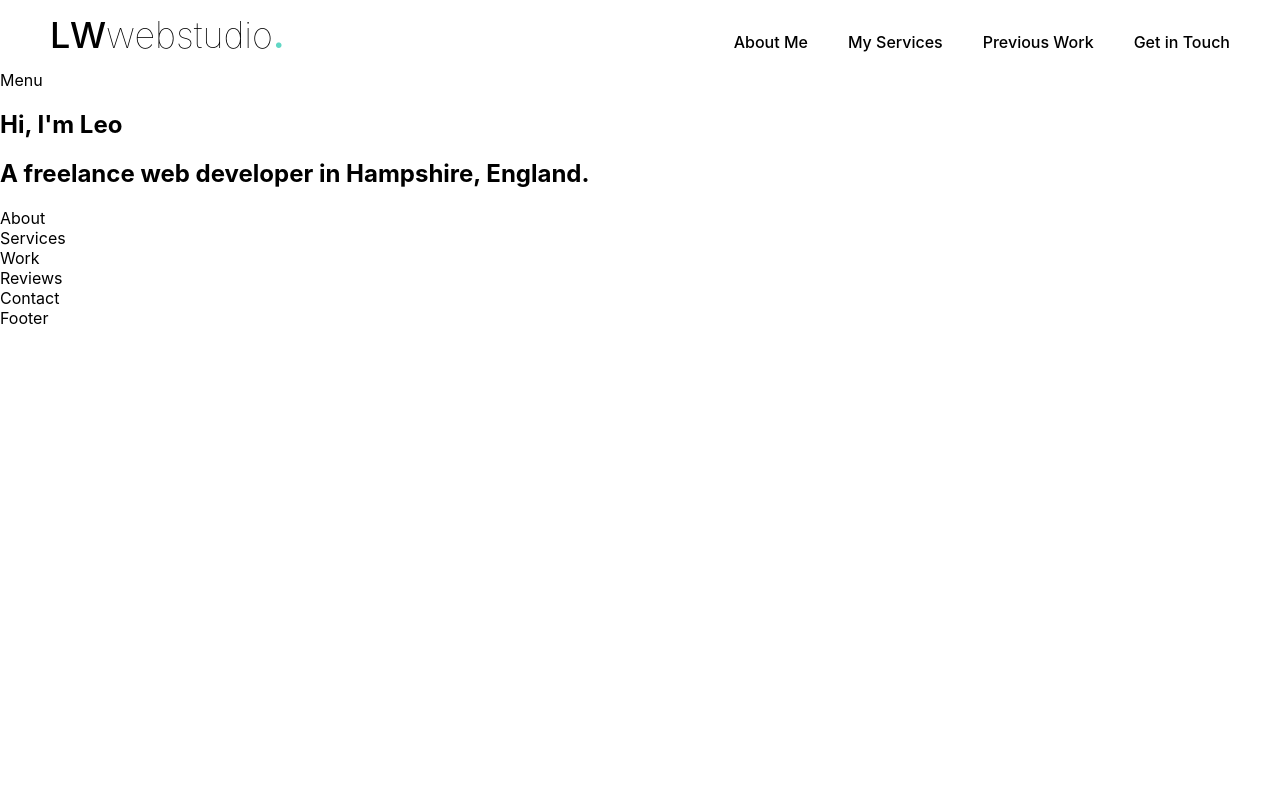
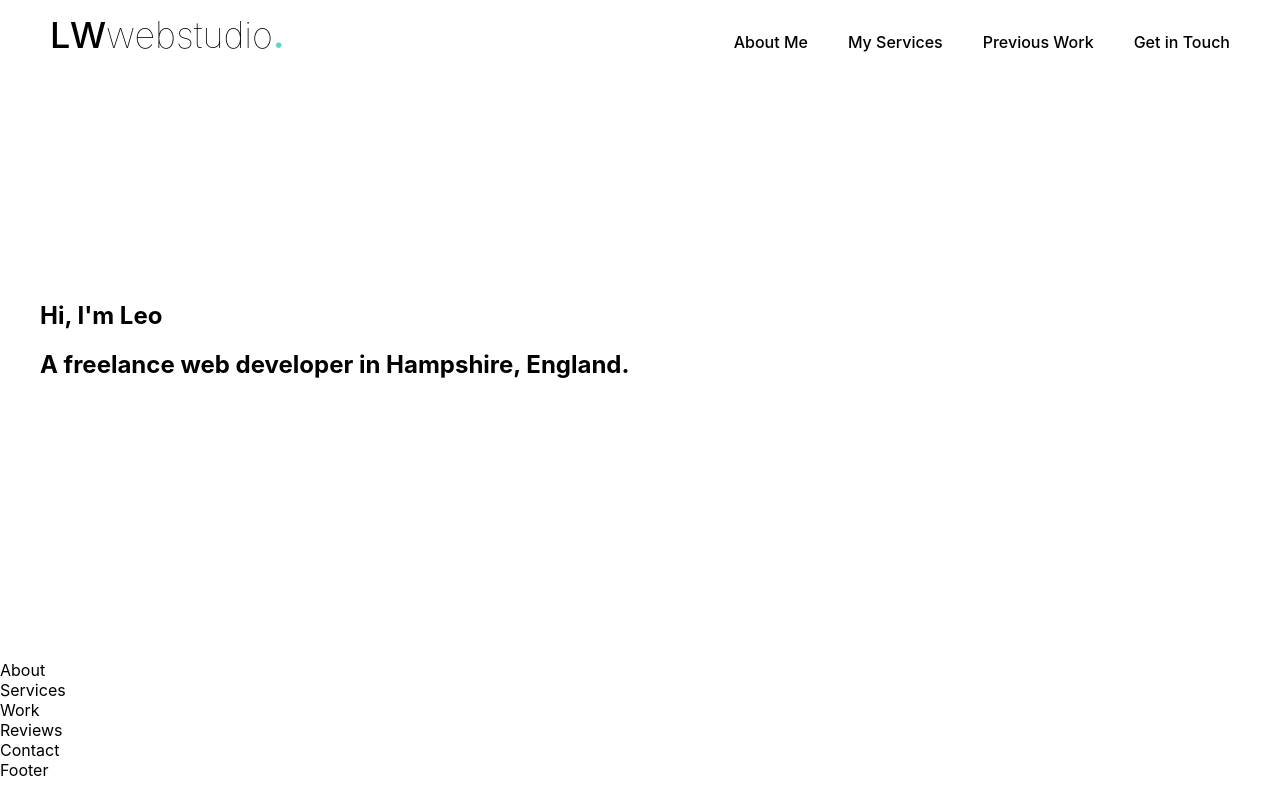
Before and after one commit to leoarthurwall/LW-Website, a React (Create React App) app: page / in a window 1280 px wide. Built offline with nearby package versions, Linux system fonts and the light colour scheme.

Commit message:
Home - set up the layout positioning of the home section

```diff
--- a/src/Components/Home/Home.js
+++ b/src/Components/Home/Home.js
@@ -3,7 +3,8 @@ import styles from "./Home.module.css";
 
 const Home = () => {
   return (
-    <section className={styles.container}>
+    <section className={styles.home}>
+      <div className={styles.container}>
         <div className={styles.textBox}>
           <h1 className={styles.name}>Hi, I'm Leo</h1>
           <h1 className={styles.role}>
@@ -11,6 +12,7 @@ const Home = () => {
             <span className={styles.accent}>.</span>
           </h1>
         </div>
+      </div>
     </section>
   );
 };
--- a/src/Components/Home/Home.module.css
+++ b/src/Components/Home/Home.module.css
@@ -1,3 +1,18 @@
+.home {
+  height: 80vh;
+  width: 100%;
+
+  display: flex;
+  justify-content: center;
+  align-items: center;
+}
 .container {
+  height: 100%;
+  width: 100%;
+  max-width: 1200px;
 
+  display: flex;
+  flex-direction: row;
+  justify-content: flex-start;
+  align-items: center;
 }
--- a/src/Components/Nav/Nav.module.css
+++ b/src/Components/Nav/Nav.module.css
@@ -6,6 +6,7 @@
   display: flex;
   justify-content: center;
   align-items: center;
+  position: fixed;
 }
 
 .container {
```
Lines whose indentation alone changed are shown as unchanged.
